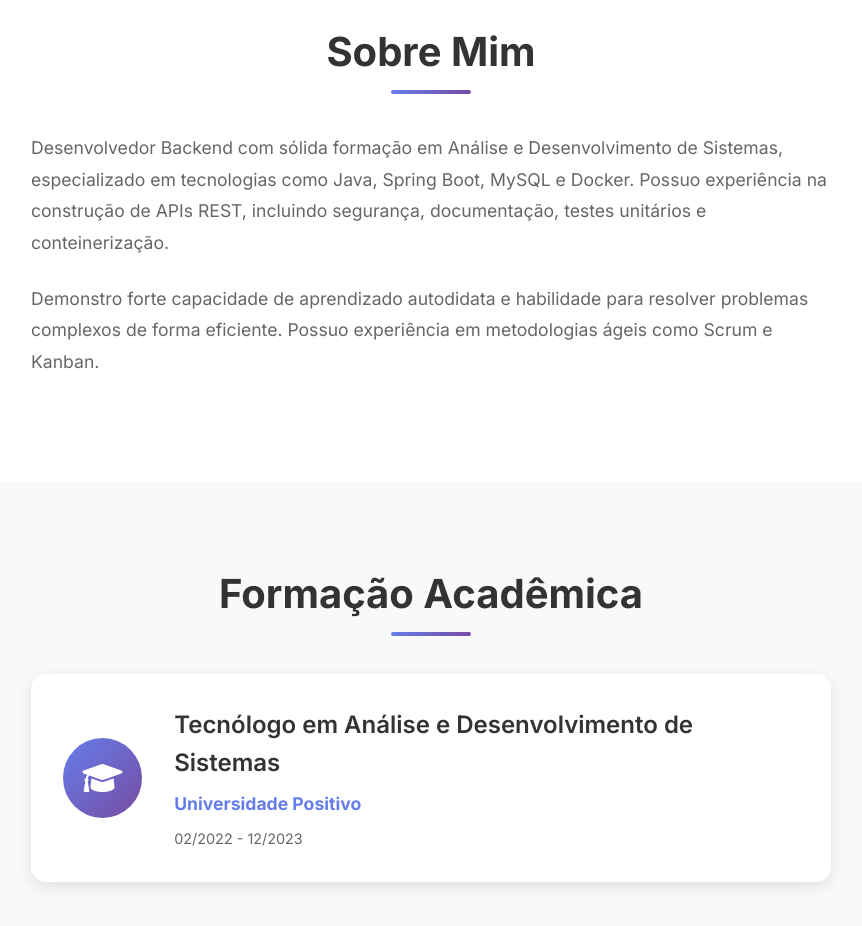
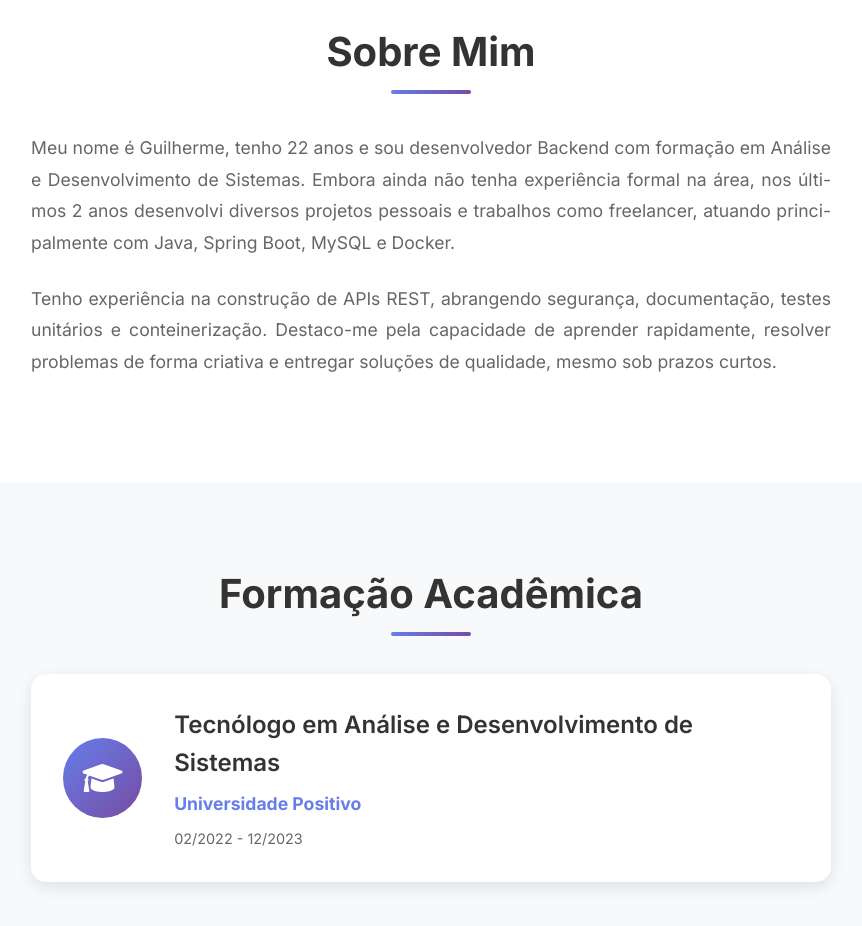
Before and after one commit to GuilhermeGarap/guilherme-portf, a plain HTML site: page index.html in a window 1280 px wide. Shown: the part 860-1786 px from the top of the page, without its empty margins (209-1071 px from the left). Drawn offline with Linux system fonts and the light colour scheme.

Commit message:
Atualização Sobre Mim

```diff
--- a/components/about.html
+++ b/components/about.html
@@ -5,15 +5,13 @@
         <div class="about-content">
             <div class="about-text">
                 <p>
-                    Desenvolvedor Backend com sólida formação em Análise e Desenvolvimento de Sistemas,
-                    especializado em tecnologias como Java, Spring Boot, MySQL e Docker.
-                    Possuo experiência na construção de APIs REST, incluindo segurança,
-                    documentação, testes unitários e conteinerização.
+                    Meu nome é Guilherme, tenho 22 anos e sou desenvolvedor Backend com formação em Análise
+                    e Desenvolvimento de Sistemas. Embora ainda não tenha experiência formal na área, nos
+                    últimos 2 anos desenvolvi diversos projetos pessoais e trabalhos como freelancer, atuando
+                    principalmente com Java, Spring Boot, MySQL e Docker.
                 </p>
                 <p>
-                    Demonstro forte capacidade de aprendizado autodidata e habilidade para
-                    resolver problemas complexos de forma eficiente. Possuo experiência em
-                    metodologias ágeis como Scrum e Kanban.
+                    Tenho experiência na construção de APIs REST, abrangendo segurança, documentação, testes unitários e conteinerização. Destaco-me pela capacidade de aprender rapidamente, resolver problemas de forma criativa e entregar soluções de qualidade, mesmo sob prazos curtos.
                 </p>
             </div>
         </div>
--- a/styles.css
+++ b/styles.css
@@ -247,6 +247,9 @@ body {
     margin-bottom: 1.5rem;
     color: #666;
     line-height: 1.8;
+    text-align: justify;
+    text-justify: inter-word;
+    hyphens: auto;
 }
 
 
```
